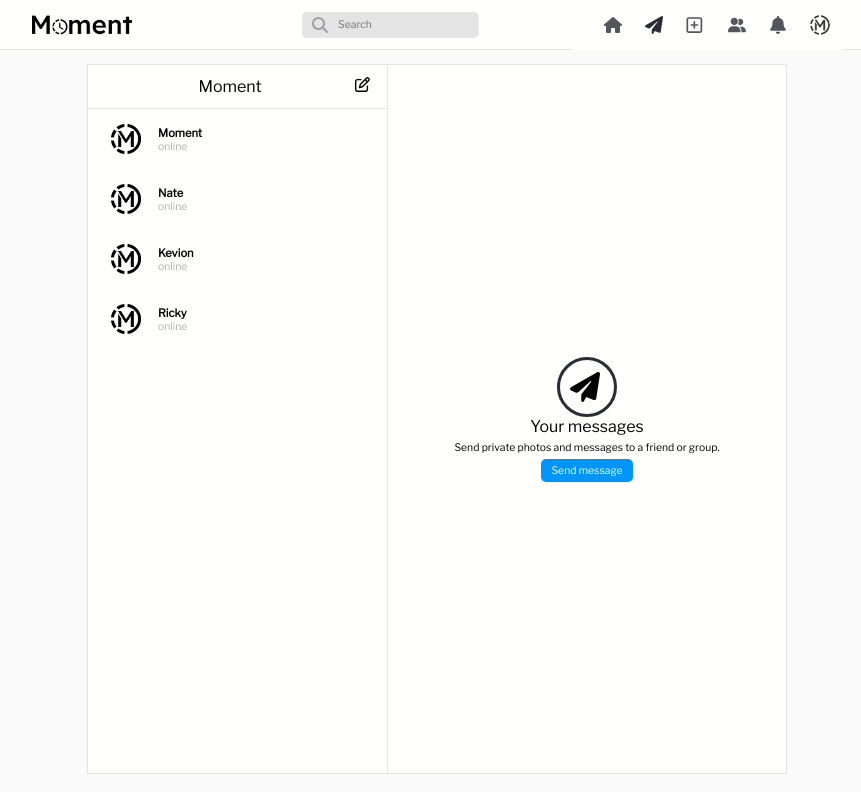
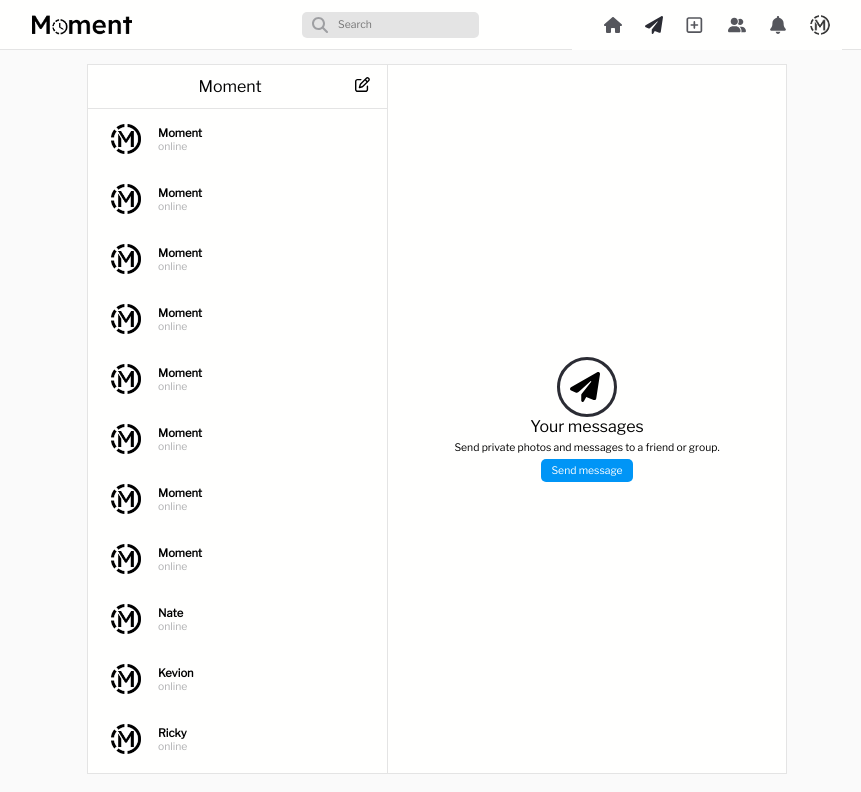
Before and after one commit to NRK-group/Moment, a React (Vite) app in the folder frontend/: page /messages in a window 1280 px wide. Shown: the top 792 px of the page, without its empty margins (203-1064 px from the left). Built offline with nearby package versions, Linux system fonts and the light colour scheme.

Commit message:
modify the height for smaller screen

```diff
--- a/frontend/src/features/Chat/Chat.css
+++ b/frontend/src/features/Chat/Chat.css
@@ -37,7 +37,7 @@
     border-right: 1px solid var(--terheading-color);
 }
 .chatUsers {
-    height: calc(100% - 44px);
+    height: calc(100% - 88px);
     overflow-y: scroll;
 }
 .sendMessageContainer {
@@ -81,4 +81,7 @@
     .chatBox {
         border: 1px solid var(--terheading-color);
     }
+    .chatUsers {
+        height: calc(100% - 44px);
+    }
 }
--- a/frontend/src/features/Chat/Chat.jsx
+++ b/frontend/src/features/Chat/Chat.jsx
@@ -25,6 +25,48 @@ const Chat = ({ bodyStyleName, cardStyleName }) => {
                                 </div>
                             </div>
                             <div className='chatUsers scrollbar-hidden'>
+                                <MiniUserCard
+                                    img='./logo.svg'
+                                    propsId='1'
+                                    name='Moment'
+                                    content='online'
+                                />
+                                <MiniUserCard
+                                    img='./logo.svg'
+                                    propsId='1'
+                                    name='Moment'
+                                    content='online'
+                                />
+                                <MiniUserCard
+                                    img='./logo.svg'
+                                    propsId='1'
+                                    name='Moment'
+                                    content='online'
+                                />
+                                <MiniUserCard
+                                    img='./logo.svg'
+                                    propsId='1'
+                                    name='Moment'
+                                    content='online'
+                                />
+                                <MiniUserCard
+                                    img='./logo.svg'
+                                    propsId='1'
+                                    name='Moment'
+                                    content='online'
+                                />
+                                <MiniUserCard
+                                    img='./logo.svg'
+                                    propsId='1'
+                                    name='Moment'
+                                    content='online'
+                                />
+                                <MiniUserCard
+                                    img='./logo.svg'
+                                    propsId='1'
+                                    name='Moment'
+                                    content='online'
+                                />
                                 <MiniUserCard
                                     img='./logo.svg'
                                     propsId='1'
```
